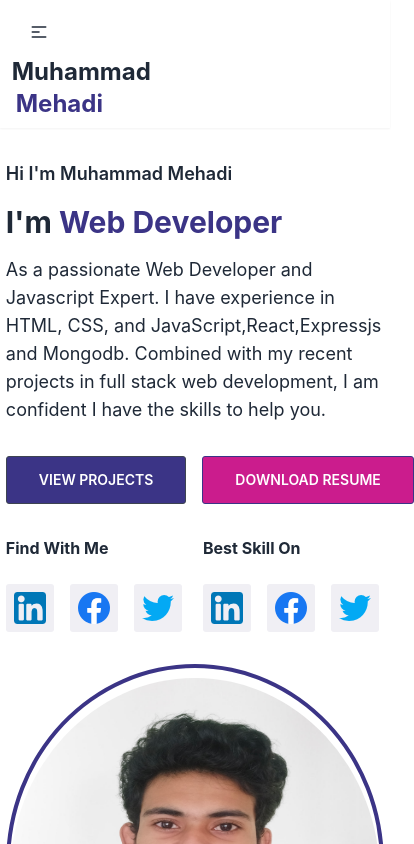
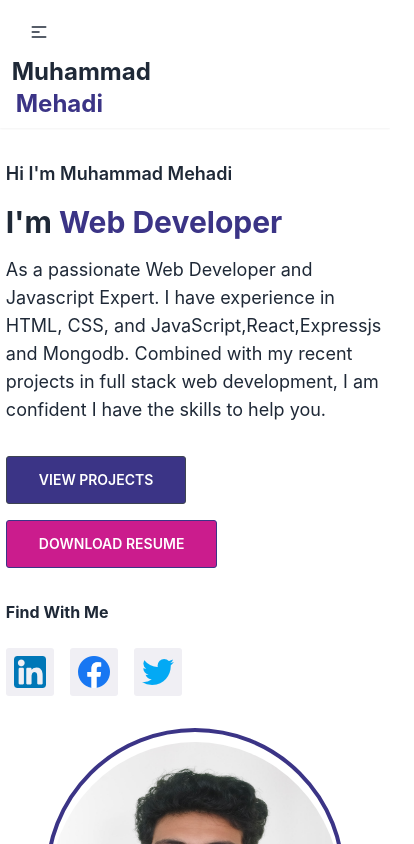
Before and after one commit to Programmer-Mehadi/PersonalPortfolio, a React (Create React App) app: page / in a window 390 px wide. Shown: the top 844 px of the page, 414 px wide, since content can reach past the window. Built offline with nearby package versions, Linux system fonts and the light colour scheme.

Commit message:
error solved.

```diff
--- a/src/pages/Home/HomeSection/HomeSection.js
+++ b/src/pages/Home/HomeSection/HomeSection.js
@@ -13,12 +13,12 @@ const HomeSection = () => {
                     <h1 className='text-3xl my-4 font-bold'>I'm <span className='text-[#3B3486]'>Web Developer</span></h1>
                     <p className='text-lg'>As a passionate Web Developer and Javascript Expert. I have experience in HTML, CSS, and JavaScript,React,Expressjs and Mongodb. Combined with my recent projects in full stack web development, I am confident I have the skills to help you.</p>
                     <div className='my-8'>
-                        <div className='flex gap-4'>
+                        <div className='flex gap-4 flex-wrap'>
                             <button className="btn bg-[#3B3486] rounded-[3px] px-8">View Projects</button>
-                            <a href={`https://drive.google.com/file/d/1OxZpyS9UUxV1zd92BxaJPX3rRsDjsAVK/view?usp=sharing`} className="btn bg-[#CB1C8D]  text-white border-[#3B3486]  rounded-[3px] hover:text-white px-8">Download RESUME</a>
+                            <a href="Md Zahirul Islam Mehadi's Resume.pdf" className="btn bg-[#CB1C8D]  text-white border-[#3B3486]  rounded-[3px] hover:text-white px-8">Download RESUME</a>
                         </div>
                     </div>
-                    <div className='grid grid-cols-2 gap-4'>
+                    <div className='grid grid-cols-1 md:grid-cols-2 gap-8'>
                         <div className='grid grid-cols-1 gap-6'>
                             <h2 className='font-bold'>Find With Me</h2>
                             <div className='social-list flex gap-4'>
@@ -33,7 +33,7 @@ const HomeSection = () => {
                                 </div>
                             </div>
                         </div>
-                        <div className='grid grid-cols-1 gap-6'>
+                        {/* <div className='grid grid-cols-1 gap-6'>
                             <h2 className='font-bold'>Best Skill On</h2>
                             <div className='social-list flex gap-4'>
                                 <div className='bg-[#f0eff4] p-2 rounded-[3px]'>
@@ -46,12 +46,12 @@ const HomeSection = () => {
                                     <img src={twitter} alt="" />
                                 </div>
                             </div>
-                        </div>
+                        </div> */}
                     </div>
                 </div>
                 <div className='flex justify-center lg:justify-end'>
-                    <div className=' rounded-[100%] h-[400px] w-[400px] border-4 border-[#3B3486]'>
-                        <img className=' rounded-[100%] h-[400px] w-[400px] border-0 border-[#3B3486] mt-[10px]' src={mehadi} alt="" />
+                    <div className=' rounded-[100%] h-[300px] w-[300px]  md:h-[400px] md:w-[400px] border-4 border-[#3B3486]'>
+                        <img className=' rounded-[100%] h-[300px] w-[300px]  md:h-[400px] md:w-[400px] border-0 border-[#3B3486] mt-[10px]' src={mehadi} alt="" />
                     </div>
                 </div>
 
```
Also changed, not shown: 1 other file (tests, documents, lock files or other folders).
